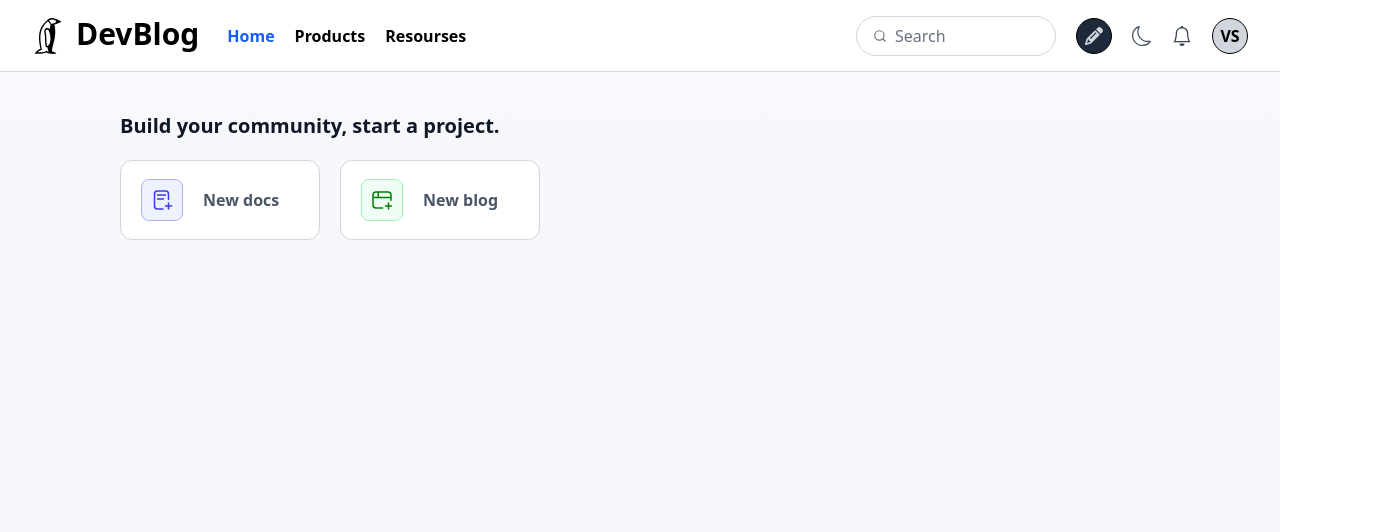
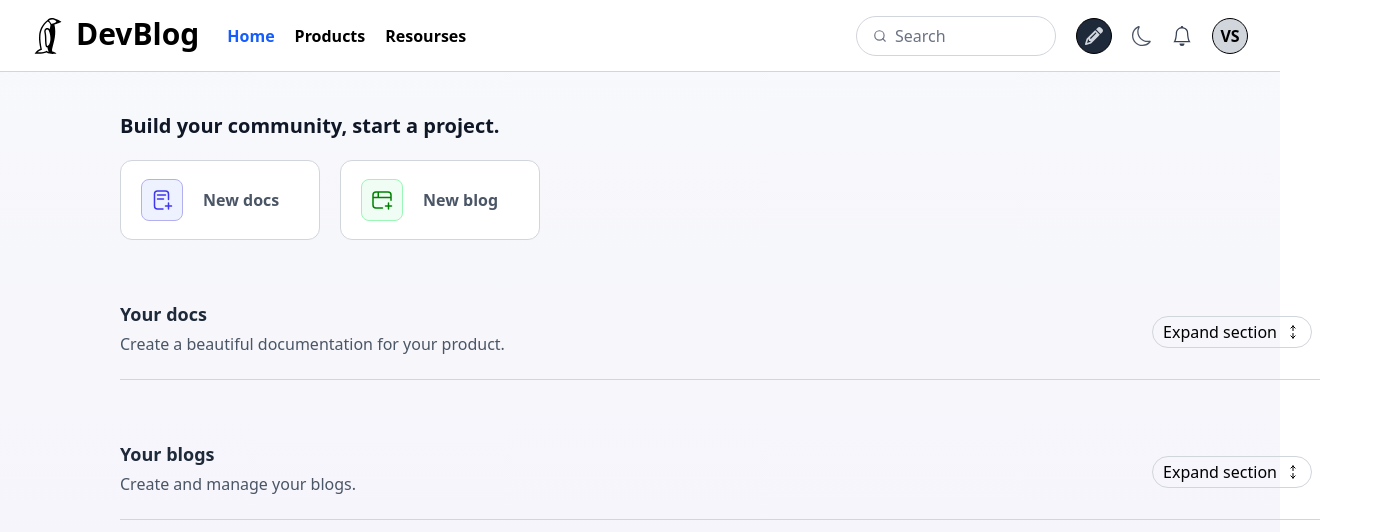
Before and after one commit to supersingh471/BlogApp, a React (Vite) app in the folder frontend/: page /dashboard1 in a window 1280 px wide. Shown: the top 532 px of the page, 1380 px wide, since content can reach past the window. Built offline with nearby package versions, Linux system fonts and the light colour scheme.

Commit message:
building blogs and docs sections

```diff
--- a/frontend/src/pages/Dashboard1.tsx
+++ b/frontend/src/pages/Dashboard1.tsx
@@ -32,7 +32,7 @@ export default function Dashbaord1() {
 			</div>
 			</nav>
 			</header>
-			<section className="w-120 h-50 p-5 absolute left-25 mt-5">
+			<section className="w-full h-50 p-5 absolute left-25 mt-5">
 			<p className="text-xl font-semibold text-gray-900">Build your community, start a project.</p>
 				<div className="flex gap-5 ">
 					<button className="flex items-center h-20 w-50 mt-5 gap-5 rounded-xl font-semibold text-gray-600 bg-white border border-gray-300 hover:border-[#7873db]">
@@ -49,7 +49,39 @@ export default function Dashbaord1() {
 						</svg></span>
 						New blog</button>
 				</div>
+
+				<section className="flex flex-col relative w-300 h-20 gap-1 border-b border-b-gray-300 mt-15">
+					<p className="text-lg text-gray-800 font-semibold">Your docs</p>
+					<p className="text-base text-gray-600">Create a beautiful documentation for your product.</p>
+
+						<button className="flex items-center justify-center gap-2 w-40 h-8 mt-4 border border-gray-300 rounded-full absolute right-2 hover:bg-slate-100/80 cursor-pointer">Expand section
+							<span>
+								<svg fill="none" viewBox="0 0 16 16" width="16" height="16">
+									<path stroke="currentColor" d="M8 9.412V14m0 0-2.118-2.118M8 14l2.118-2.118M8 6.588V2m0 0L5.882 4.118M8 2l2.118 2.118" stroke-linecap="round" stroke-linejoin="round">
+									</path>
+								</svg>
+							</span>
+						</button>
+
+				</section>
+
+				<section className="flex flex-col relative w-300 h-20 gap-1 border-b border-b-gray-300 mt-15">
+					<p className="text-lg text-gray-800 font-semibold">Your blogs</p>
+					<p className="text-base text-gray-600">Create and manage your blogs.</p>
+
+						<button className="flex items-center justify-center gap-2 w-40 h-8 mt-4 border border-gray-300 rounded-full absolute right-2 hover:bg-slate-100/80 cursor-pointer">Expand section
+							<span>
+								<svg fill="none" viewBox="0 0 16 16" width="16" height="16">
+									<path stroke="currentColor" d="M8 9.412V14m0 0-2.118-2.118M8 14l2.118-2.118M8 6.588V2m0 0L5.882 4.118M8 2l2.118 2.118" stroke-linecap="round" stroke-linejoin="round">
+									</path>
+								</svg>
+							</span>
+						</button>
+
+				</section>
 			</section>
+
+
 		</div>
 	)
 }
```
Also changed, not shown: frontend/src/assets/Dashboard.png (added).
